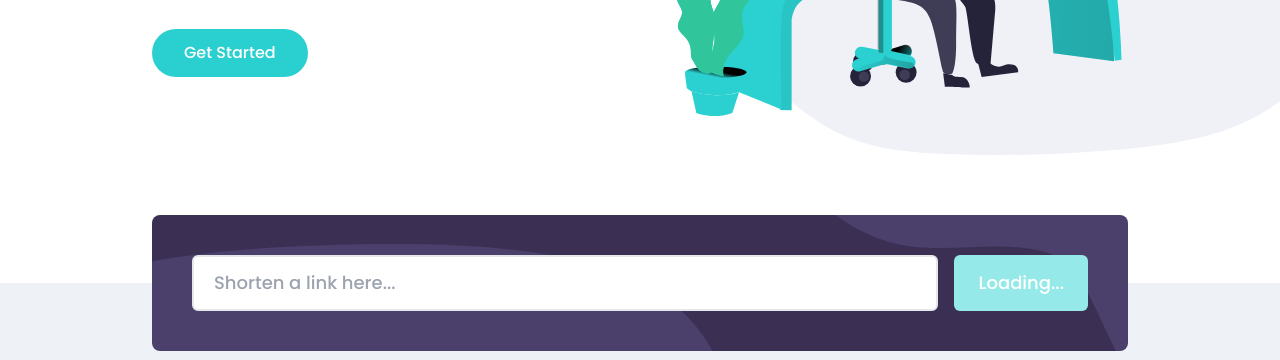
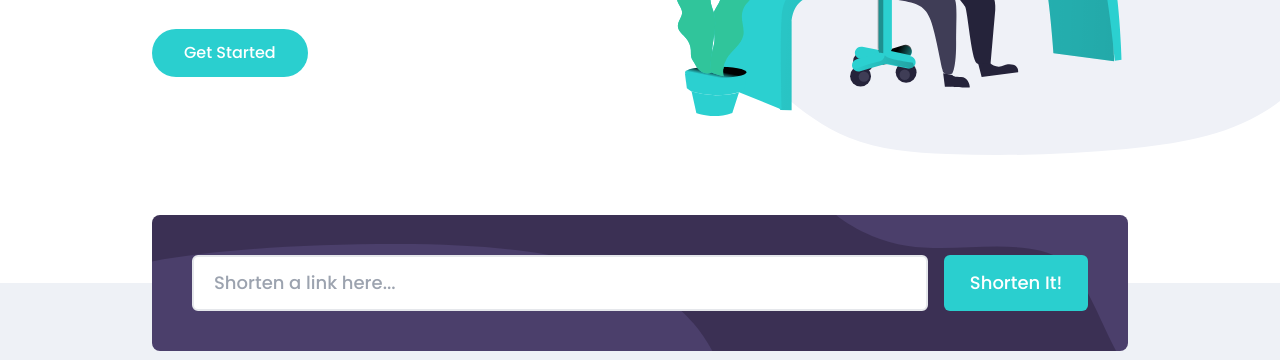
Before and after one commit to Esosek/url-shorten, an Astro site: page / in a window 1280 px wide. Shown: the part 440-800 px from the top of the page. Built offline with nearby package versions, Linux system fonts and the light colour scheme; Astro itself is replaced by a stand-in of ours.

Commit message:
Added LoadingBar

```diff
--- a/src/components/UI/LoadingBar.tsx
+++ b/src/components/UI/LoadingBar.tsx
@@ -1,5 +1,7 @@
 type LoadingBarProps = {};
 
 export default function LoadingBar(props: LoadingBarProps) {
-  return <div>Loading...</div>;
+  return (
+    <div className="border-t-[3px] border-r-2 border-b-[1px] border-l-0 animate-spin border-neutral-100 rounded-full size-7 mx-auto"></div>
+  );
 }
--- a/src/components/sections/mid-section/UrlInput.tsx
+++ b/src/components/sections/mid-section/UrlInput.tsx
@@ -18,7 +18,7 @@ export default function UrlInput() {
   const [formOffset, setFormOffset] = useState(0);
   const [userInput, setUserInput] = useState('');
   const [hasFormError, setHasFormError] = useState(false);
-  const [isLoading, setIsLoading] = useState(true);
+  const [isLoading, setIsLoading] = useState(false);
 
   useEffect(() => {
     const offset = formRef.current?.clientHeight! / 2;
@@ -79,7 +79,12 @@ export default function UrlInput() {
         )}
       </div>
 
-      <Button type="submit" isPrimary={true} disabled={isLoading}>
+      <Button
+        type="submit"
+        isPrimary={true}
+        disabled={isLoading}
+        extraClasses="min-w-36"
+      >
         {isLoading ? <LoadingBar /> : 'Shorten It!'}
       </Button>
     </form>
```
Also changed, not shown: src/components/UI/LoadingBar.module.css (deleted).
